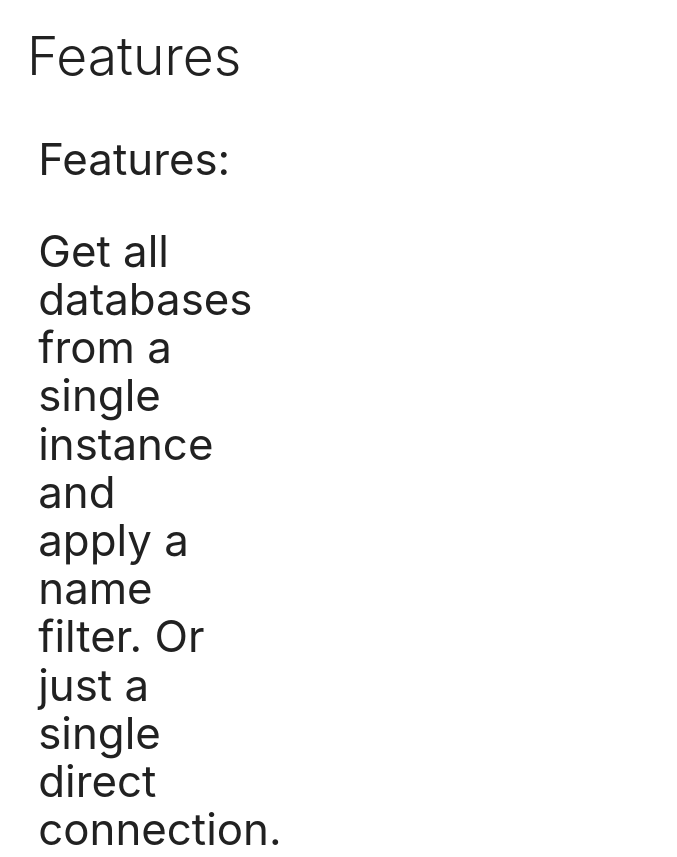
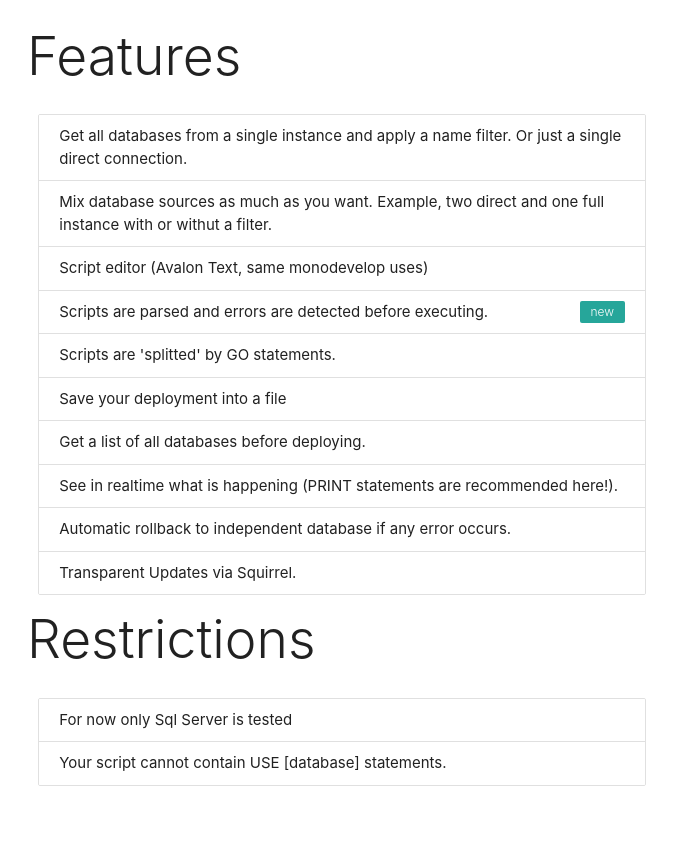
Before and after one commit to andreujuanc/TakoDeploy, a website: page jade/about.pug in a window 1280 px wide. Shown: the part 2300-3157 px from the top of the page, without its empty margins (335-1012 px from the left). Drawn offline with nearby package versions, Linux system fonts and the light colour scheme; files that its build step writes are made by us from their sources; files whose address does not match are found by name.

Commit message:
Fixed features

```diff
--- a/jade/page-contents/about.pug
+++ b/jade/page-contents/about.pug
@@ -39,23 +39,25 @@
       #features.section.scrollspy
         .row.section
           h2.header.light Features
-          .col.s12.l4
-            h3 Features:
-              ul
-                li Get all databases from a single instance and apply a name filter. Or just a single direct connection.
-                li Mix database sources as much as you want. Example, two direct and one full instance with or withut a filter.
-                li Script editor (Avalon Text, same monodevelop uses)
-                li Scripts are parsed and errors are detected before executing.
-                li Scripts are 'splitted' by GO statements.
-                li Save your deployment into a file
-                li Get a list of all databases before deploying.
-                li See in realtime what is happening (PRINT statements are recommended here!).
-                li Automatic rollback to independent database if any error occurs.
-                li Transparent Updates via Squirrel.
-            h3 Restrictions
-              ul
-               li For now only Sql Server is tested
-               li Your script cannot contain USE [database] statements.
+          .col.s12.l12
+            ul.collection
+              li.collection-item Get all databases from a single instance and apply a name filter. Or just a single direct connection.
+              li.collection-item Mix database sources as much as you want. Example, two direct and one full instance with or withut a filter.
+              li.collection-item Script editor (Avalon Text, same monodevelop uses)
+              li.collection-item
+                | Scripts are parsed and errors are detected before executing.
+                span.new.badge
+              li.collection-item Scripts are 'splitted' by GO statements.
+              li.collection-item Save your deployment into a file
+              li.collection-item Get a list of all databases before deploying.
+              li.collection-item See in realtime what is happening (PRINT statements are recommended here!).
+              li.collection-item Automatic rollback to independent database if any error occurs.
+              li.collection-item Transparent Updates via Squirrel.
+          h2.header.light Restrictions
+          .col.s12.l12
+            ul.collection
+              li.collection-item For now only Sql Server is tested
+              li.collection-item Your script cannot contain USE [database] statements.
 
     // Table of contents
     .col.hide-on-small-only.m3.l2
```
Also changed, not shown: about.html.
